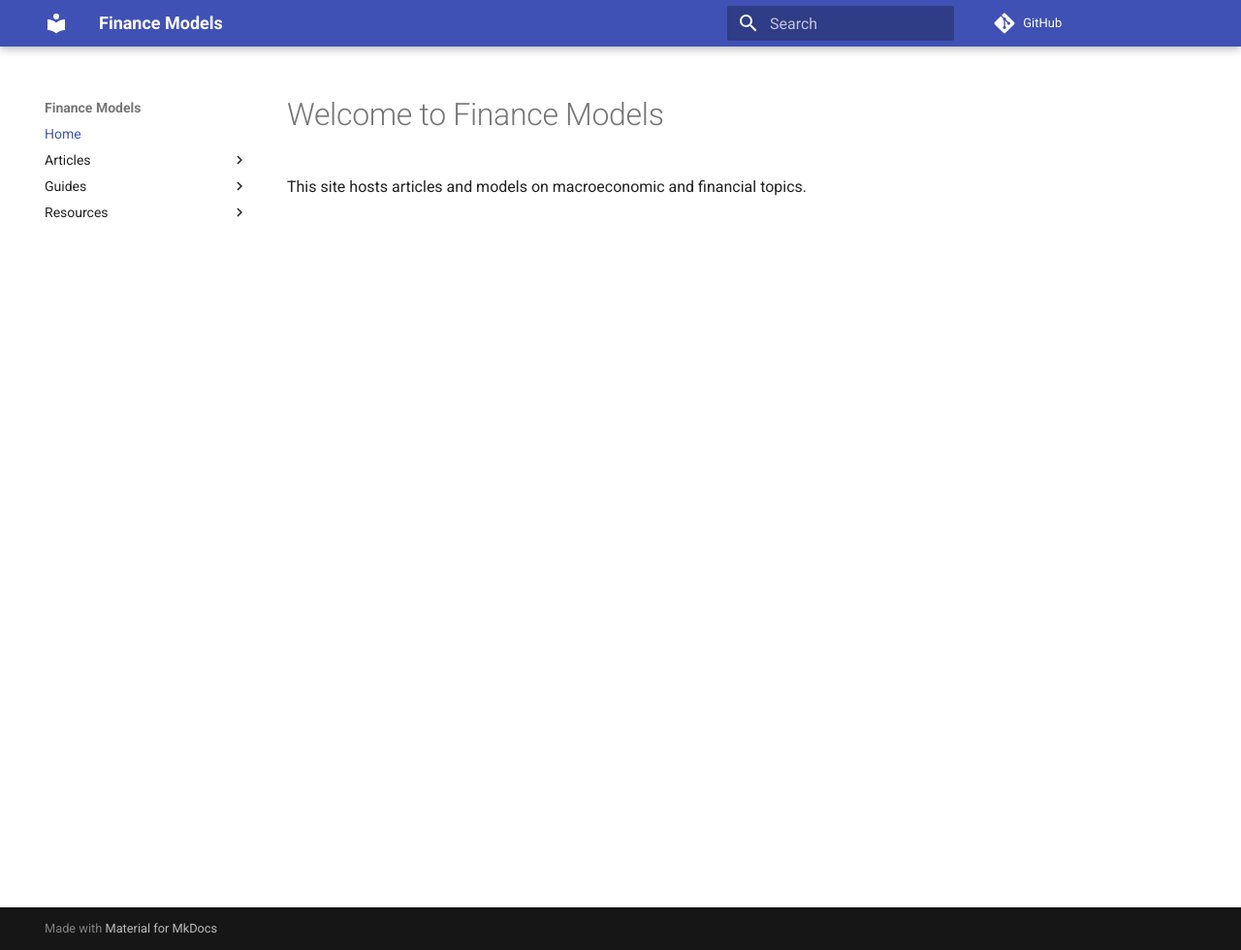
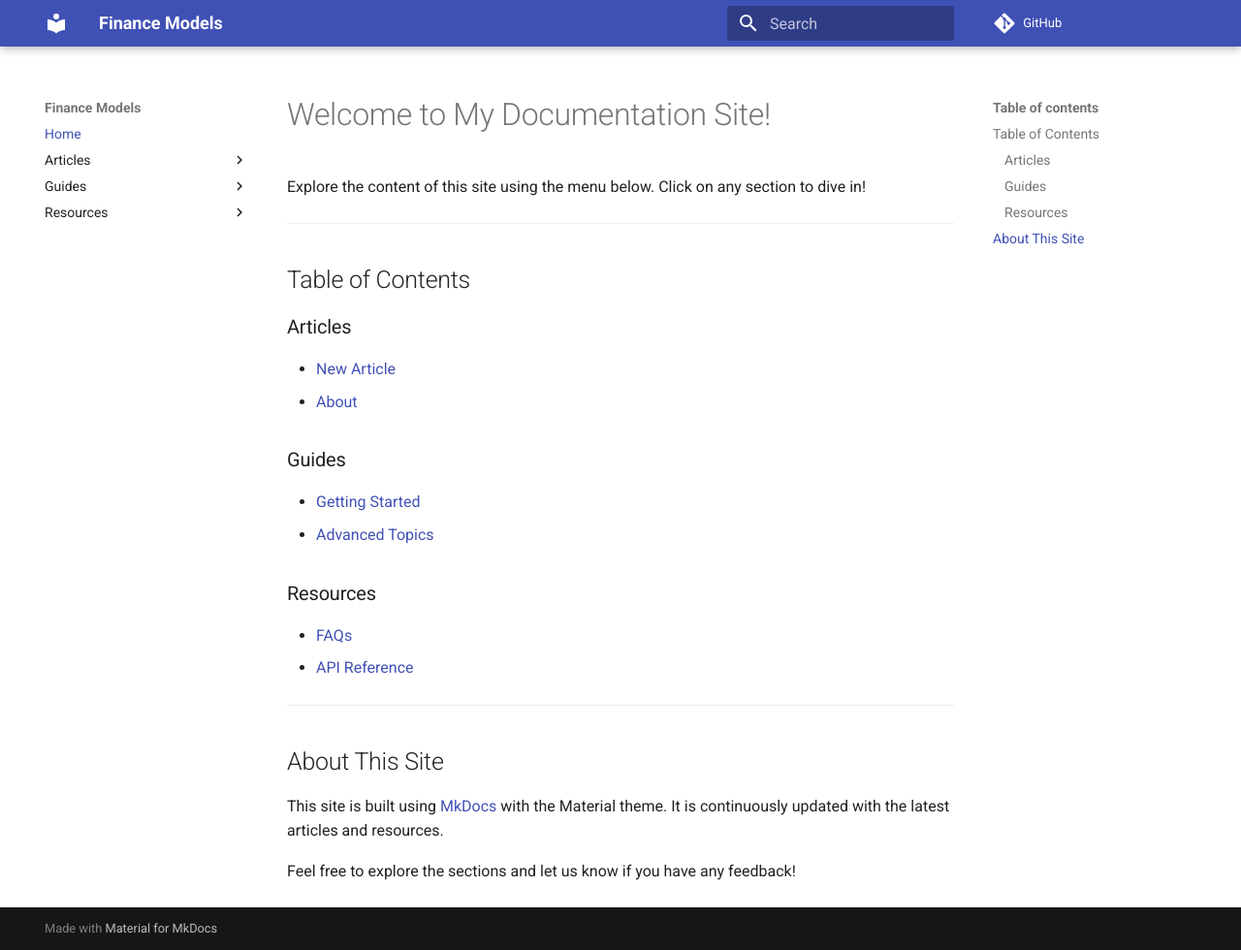
Before and after one commit to TheStatsProject/PP1A, an MkDocs documentation site: the page built from docs/index.md, in a window 1280 px wide and 980 px high. Shown: the whole window at 97% size. Built offline with MkDocs 1.6.1 and Material for MkDocs 9.7.7, drawn with Linux system fonts in a browser that asks for light colours; comment, search, counter and statistics services are not loaded.

Commit message:
Update index.md

```diff
--- a/docs/index.md
+++ b/docs/index.md
@@ -1,3 +1,27 @@
-# Welcome to Finance Models
+# Welcome to My Documentation Site!
 
-This site hosts articles and models on macroeconomic and financial topics.
+Explore the content of this site using the menu below. Click on any section to dive in!
+
+---
+
+## Table of Contents
+
+### Articles
+- [New Article](new-article.md)
+- [About](about.md)
+
+### Guides
+- [Getting Started](getting-started.md)
+- [Advanced Topics](advanced-topics.md)
+
+### Resources
+- [FAQs](faqs.md)
+- [API Reference](api-reference.md)
+
+---
+
+## About This Site
+
+This site is built using [MkDocs](https://www.mkdocs.org/) with the Material theme. It is continuously updated with the latest articles and resources.
+
+Feel free to explore the sections and let us know if you have any feedback!
```
